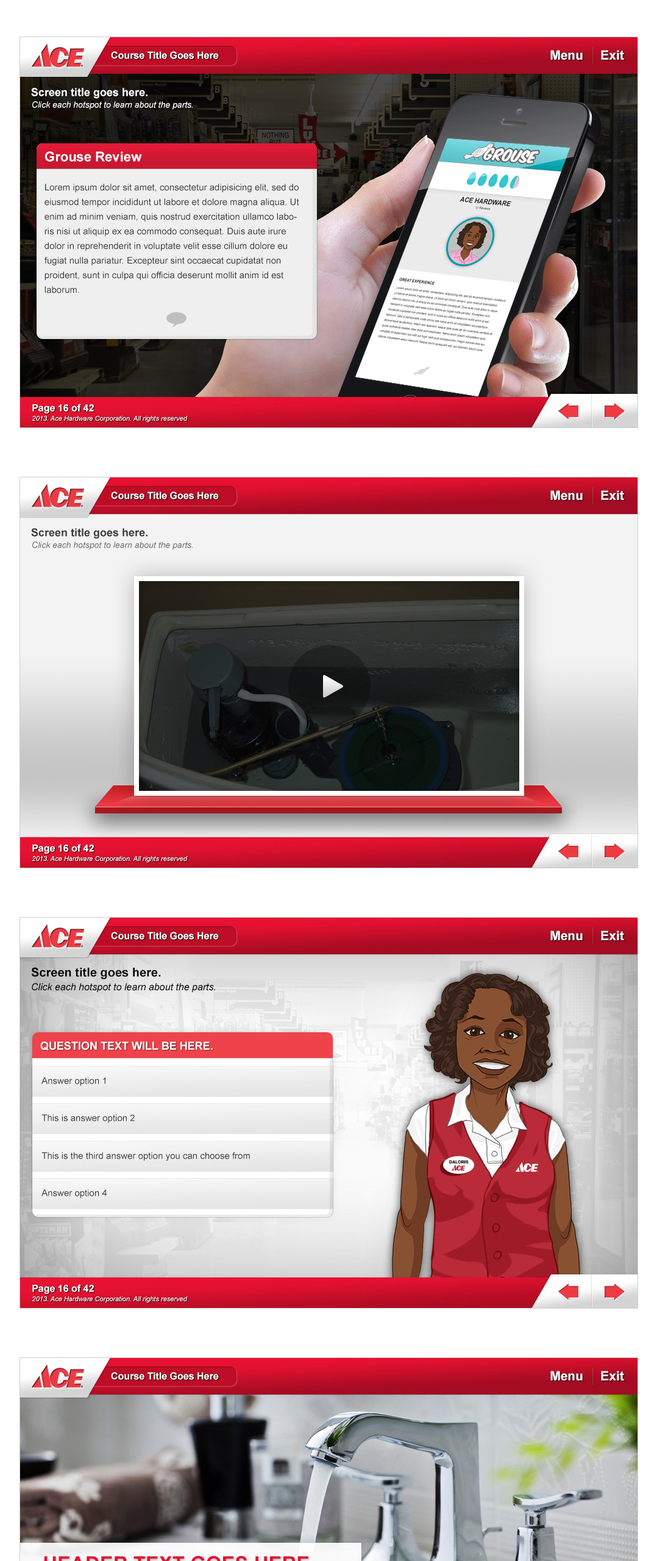
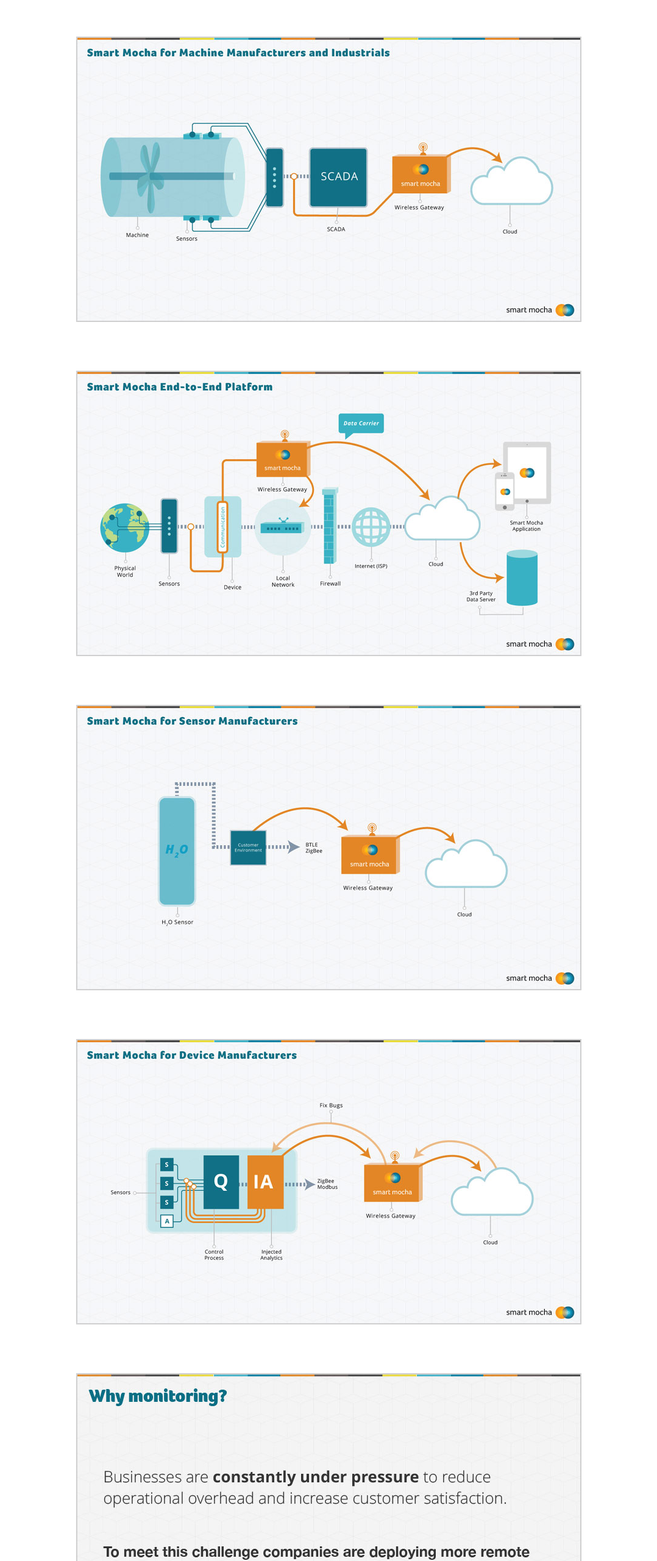
Before and after one commit to ltracy/ltracy.github.io, a plain HTML site: page smart_mocha_pp.html in a window 1280 px wide. Shown: the part 1743-4303 px from the top of the page at 61% size, without its empty margins (101-1179 px from the left). Drawn offline with Linux system fonts and the light colour scheme.

Commit message:
adding powerpoint images
and changing code

```diff
--- a/smart_mocha_pp.html
+++ b/smart_mocha_pp.html
@@ -94,16 +94,12 @@
            <div class="top_shadow"></div>
          	<img src="images/screen_design_title.png" alt="Screen Design">
 
-           <img src="images/ace_design_1.jpg" alt="Ace Hardware e-learning interface design 1" class="image_border">
-           <img src="images/ace_design_2.jpg" alt="Ace Hardware e-learning interface design 2" class="image_border">
-    		<img src="images/ace_design_3.jpg" alt="Ace Hardware e-learning interface design 3" class="image_border">
-           <img src="images/ace_design_4.jpg" alt="Ace Hardware e-learning interface design 4" class="image_border">
-           <img src="images/ace_design_5.jpg" alt="Ace Hardware e-learning interface design 5" class="image_border">
-           <img src="images/ace_design_6.jpg" alt="Ace Hardware e-learning interface design 6" class="image_border">
-           <img src="images/ace_design_7.jpg" alt="Ace Hardware e-learning interface design 7" class="image_border">
-           <img src="images/ace_design_8.jpg" alt="Ace Hardware e-learning interface design 8" class="image_border">
-           <img src="images/ace_design_9.jpg" alt="Ace Hardware e-learning interface design 9" class="image_border">
-           <img src="images/ace_design_10.jpg" alt="Ace Hardware e-learning interface design 10" class="image_border">
+           <img src="images/smart_mocha_pp_screen_design_1.jpg" alt="Smart Mocha Powerpoint design" class="image_border">
+           <img src="images/smart_mocha_pp_screen_design_2.jpg" alt="Smart Mocha Powerpoint design" class="image_border">
+           <img src="images/smart_mocha_pp_screen_design_3.jpg" alt="Smart Mocha Powerpoint design" class="image_border">
+           <img src="images/smart_mocha_pp_screen_design_4.jpg" alt="Smart Mocha Powerpoint design" class="image_border">
+           <img src="images/smart_mocha_pp_screen_design_5.jpg" alt="Smart Mocha Powerpoint design" class="image_border">
+
         </div>
 
             <div id="slide_4">
```
Also changed, not shown: images/smart_mocha_pp_header.jpg, images/smart_mocha_pp_screen_design_1.jpg (added), images/smart_mocha_pp_screen_design_2.jpg (added), images/smart_mocha_pp_screen_design_3.jpg (added), images/smart_mocha_pp_screen_design_4.jpg (added), images/smart_mocha_pp_screen_design_5.jpg (added).
